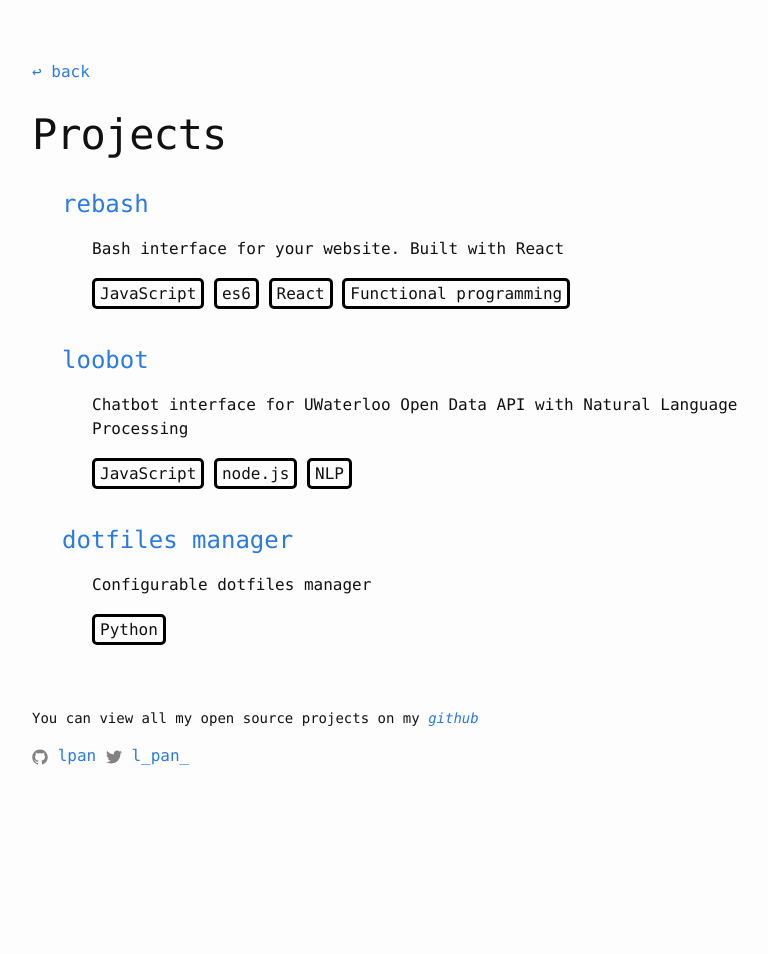
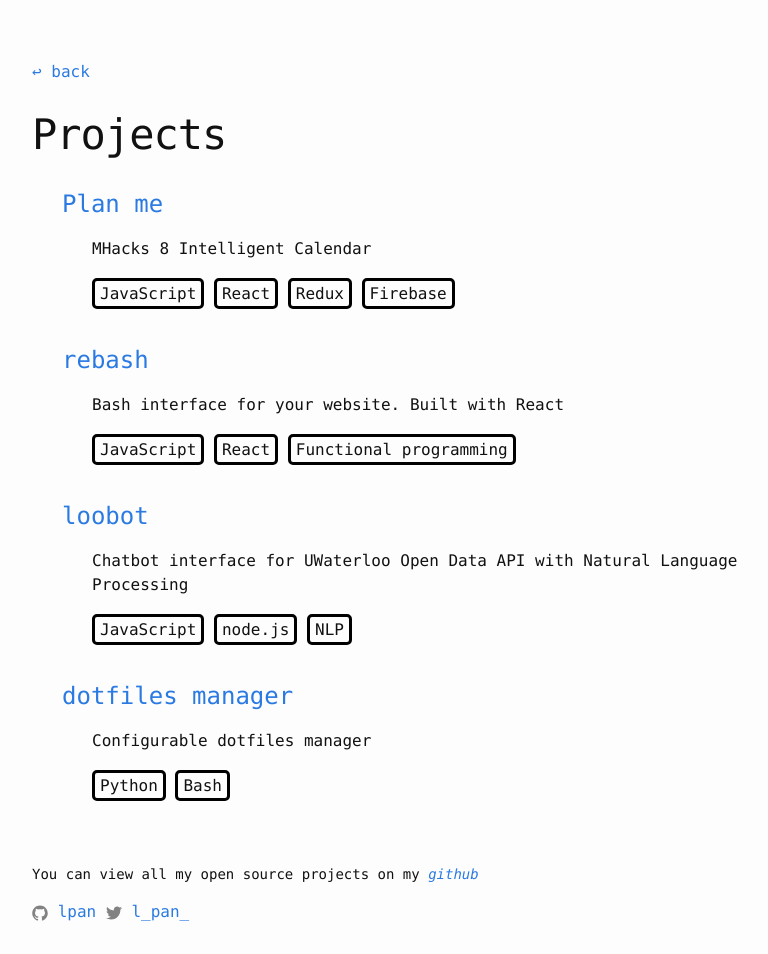
Before and after one commit to lpan/lpan.github.io, a Jekyll site: the page built from projects.html, in a window 1280 px wide. Shown: the whole page, without its empty margins (238-1006 px from the left). Built offline with Jekyll 4.4.1, drawn with Linux system fonts in a browser that asks for light colours; before the commit the page ends 900 px from its top, so only the background shows below that.

Commit message:
add some projects

```diff
--- a/_data/projects.yml
+++ b/_data/projects.yml
@@ -1,9 +1,17 @@
+- name: "Plan me"
+  description: "MHacks 8 Intelligent Calendar"
+  link: "https://github.com/DavidSGK/plan-me"
+  tags:
+    - "JavaScript"
+    - "React"
+    - "Redux"
+    - "Firebase"
+
 - name: "rebash"
   description: "Bash interface for your website. Built with React"
   link: "https://github.com/lpan/rebash"
   tags:
     - "JavaScript"
-    - "es6"
     - "React"
     - "Functional programming"
 
@@ -20,3 +28,4 @@
   link: "https://github.com/lpan/dotfiles"
   tags:
     - "Python"
+    - "Bash"
```
